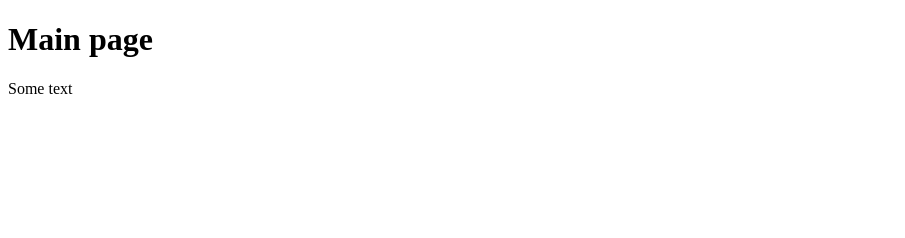
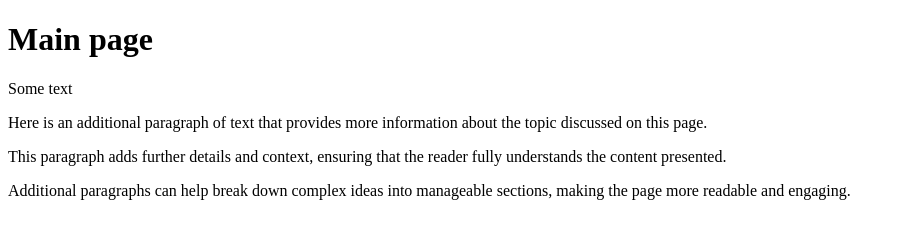
Before and after one commit to VKoniukh/-Prakt, a plain HTML site: page index.html in a window 1280 px wide. Shown: the whole page, without its empty margins (0-905 px from the left). Drawn offline with Linux system fonts and the light colour scheme.

Commit message:
added few paragraphs in index.html

```diff
--- a/index.html
+++ b/index.html
@@ -7,5 +7,8 @@
 <body>
 <h1>Main page</h1>
 <p>Some text</p>
+<p>Here is an additional paragraph of text that provides more information about the topic discussed on this page.</p>
+<p>This paragraph adds further details and context, ensuring that the reader fully understands the content presented.</p>
+<p>Additional paragraphs can help break down complex ideas into manageable sections, making the page more readable and engaging.</p>
 </body>
 </html>
```
